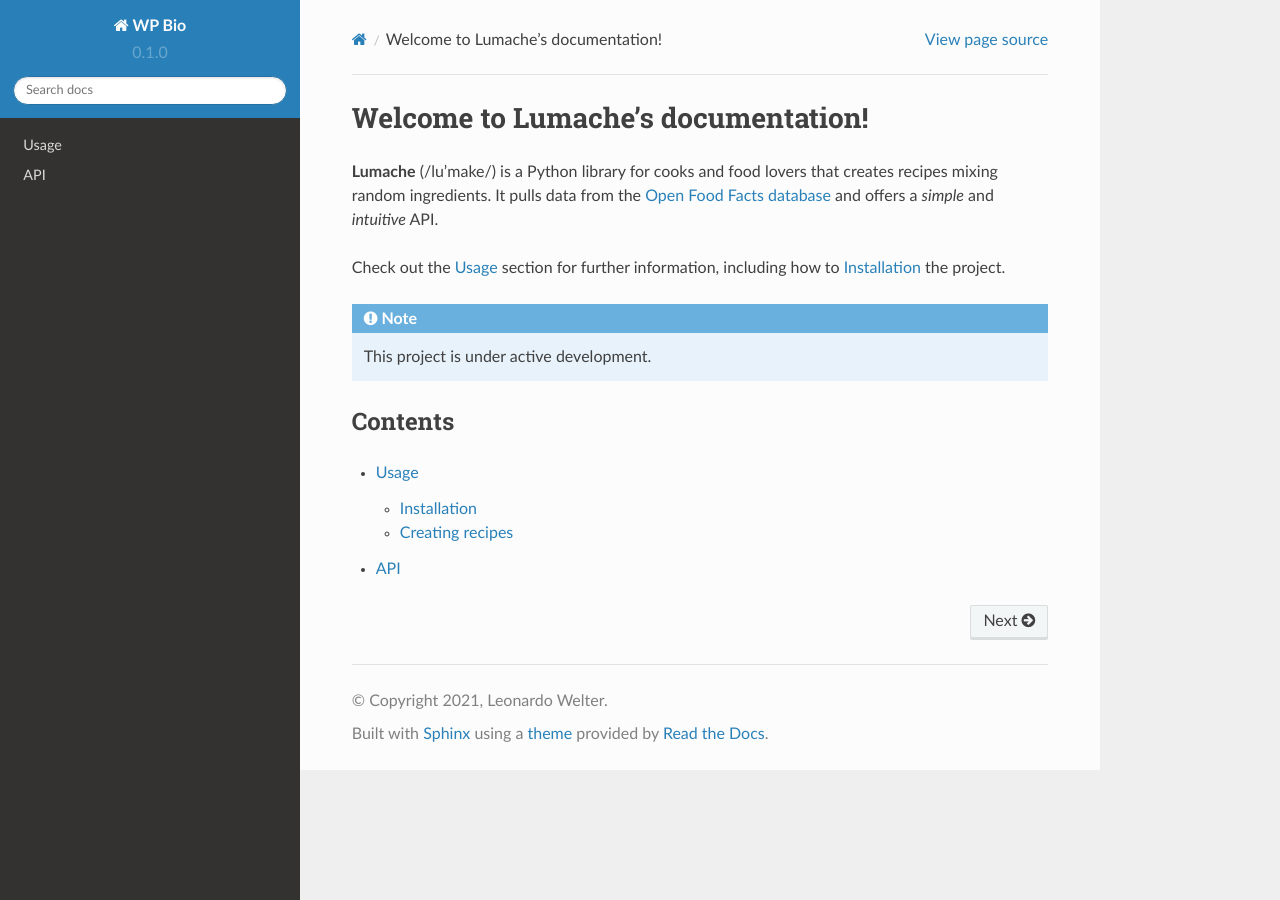
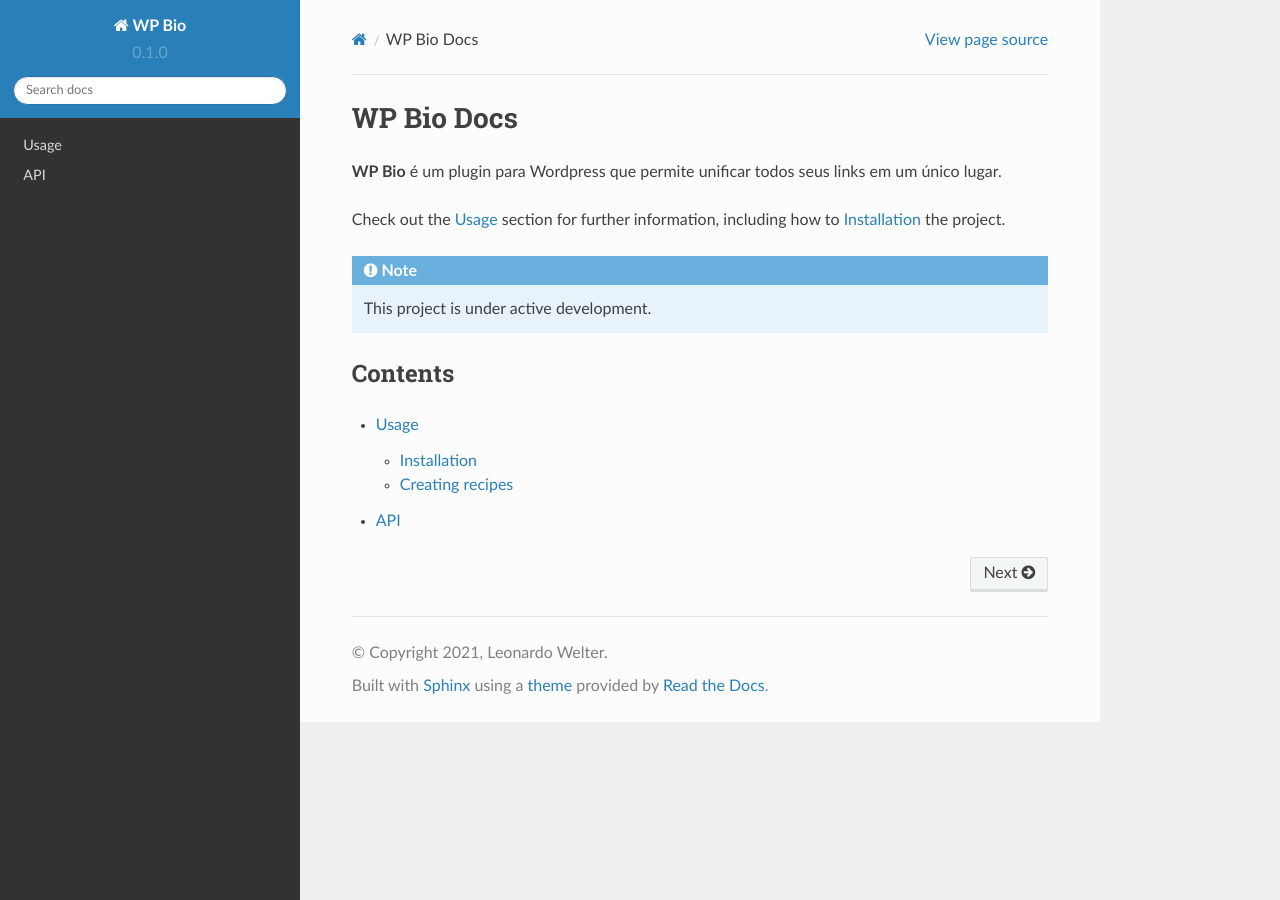
Before and after one commit to LeonardoWelter/wpbiodocs, a Sphinx documentation site: the page built from docs/source/index.rst, in a window 1280 px wide. Built offline with Sphinx 7.4.7 and the Read the Docs theme 2.0.0, drawn with Linux system fonts in a browser that asks for light colours.

Commit message:
* Update index

```diff
--- a/docs/source/index.rst
+++ b/docs/source/index.rst
@@ -1,10 +1,7 @@
-Welcome to Lumache's documentation!
+WP Bio Docs
 ===================================
 
-**Lumache** (/lu'make/) is a Python library for cooks and food lovers
-that creates recipes mixing random ingredients.
-It pulls data from the `Open Food Facts database <https://world.openfoodfacts.org/>`_
-and offers a *simple* and *intuitive* API.
+**WP Bio** é um plugin para Wordpress que permite unificar todos seus links em um único lugar.
 
 Check out the :doc:`usage` section for further information, including
 how to :ref:`installation` the project.
```
